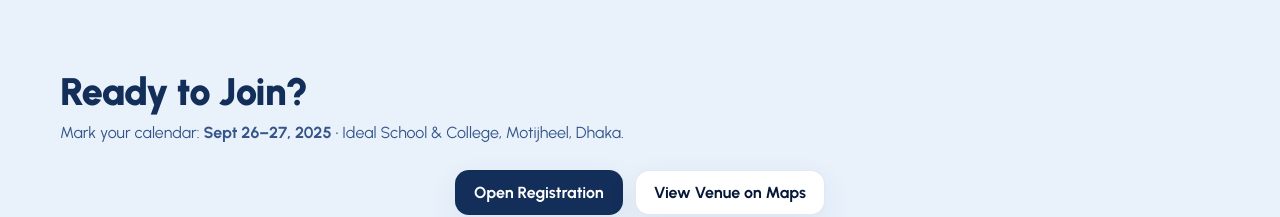
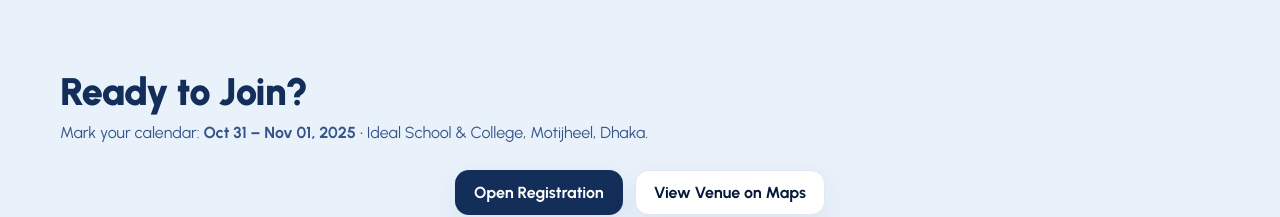
Before and after one commit to SaqinNoor/6th-NELC-Homepage, a plain HTML site: page index.html in a window 1280 px wide. Shown: the part 3500-3717 px from the top of the page. Drawn offline with Linux system fonts and the light colour scheme.

Commit message:
Update index.html

```diff
--- a/index.html
+++ b/index.html
@@ -638,7 +638,7 @@
   <section id="register">
     <div class="container">
       <h2 class="section-title" data-reveal>Ready to Join?</h2>
-      <p class="section-sub" data-reveal style="transition-delay:.08s">Mark your calendar: <strong>Sept 26–27, 2025</strong> • Ideal School & College, Motijheel, Dhaka.</p>
+      <p class="section-sub" data-reveal style="transition-delay:.08s">Mark your calendar: <strong>Oct 31 – Nov 01, 2025</strong> • Ideal School & College, Motijheel, Dhaka.</p>
       <div class="hero-cta" data-reveal>
         <a class="btn primary" href="https://tickhost.site/event/6th-nelc" target="_blank" rel="noopener noreferrer">Open Registration</a>
         <a class="btn" href="https://maps.google.com/?q=Ideal+School+and+College+Motijheel" target="_blank" rel="noreferrer">View Venue on Maps</a>
```
